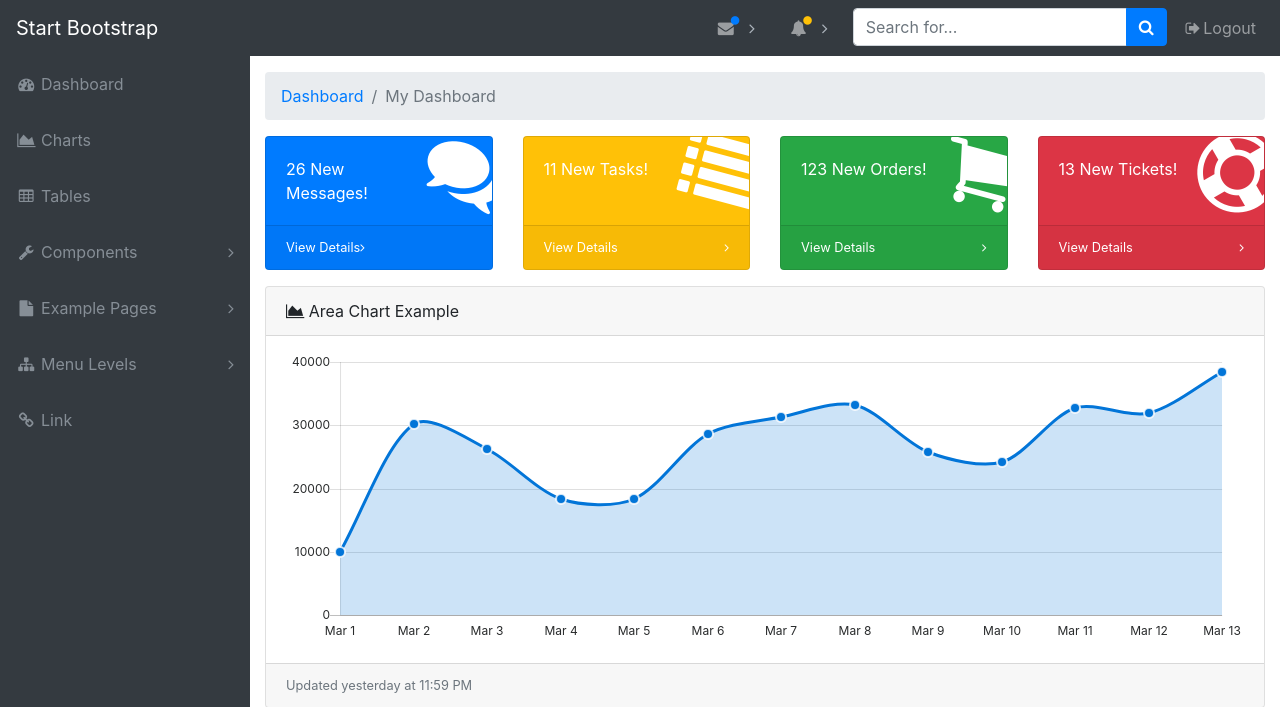
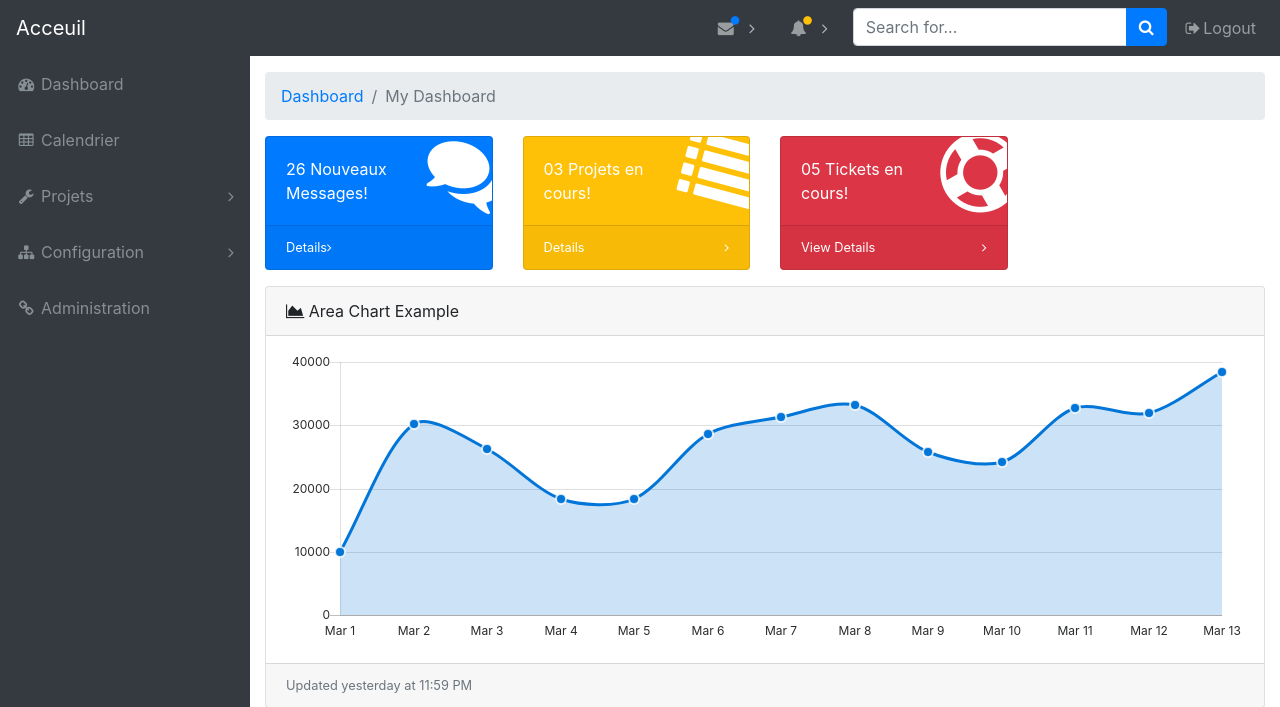
Before and after one commit to maximecohen2/workshop2_b3, a Django app: page / in a window 1280 px wide. Shown: the top 707 px of the page. Run offline with Django 3.2, Linux system fonts and the light colour scheme; the visitor is signed in with stand-in values (Sample User, id 1); grey boxes labelled with a size stand in for pictures from a placeholder-image service; some libraries are stand-ins or nearby versions.

Commit message:
Ajout URL project-list

```diff
--- a/base/urls.py
+++ b/base/urls.py
@@ -26,6 +26,7 @@ urlpatterns = [
     url(r'^logout$', LogoutUser.as_view(), name='logout'),
     url(r'^$', login_required(TemplateView.as_view(template_name='index.html'))),
     url(r'^profil', login_required(TemplateView.as_view(template_name='profil.html'))),
+    url(r'^project-list', login_required(TemplateView.as_view(template_name='project-list.html'))),
 
     url(r'^$', login_required(TemplateView.as_view(template_name='index.html'))),
     ]
--- a/templates/index.html
+++ b/templates/index.html
@@ -9,10 +9,10 @@
                 <div class="card-body-icon">
                     <i class="fa fa-fw fa-comments"></i>
                 </div>
-                <div class="mr-5">26 New Messages!</div>
+                <div class="mr-5">26 Nouveaux Messages!</div>
             </div>
             <a class="card-footer text-white clearfix small z-1" href="#">
-                <span class="float-left">View Details</span>
+                <span class="float-left">Details</span>
                 <i class="fa fa-angle-right"></i>
                 </span>
             </a>
@@ -24,16 +24,17 @@
                 <div class="card-body-icon">
                     <i class="fa fa-fw fa-list"></i>
                 </div>
-                <div class="mr-5">11 New Tasks!</div>
+                <div class="mr-5">03 Projets en cours!</div>
             </div>
             <a class="card-footer text-white clearfix small z-1" href="#">
-                <span class="float-left">View Details</span>
+                <span class="float-left">Details</span>
                 <span class="float-right">
                 <i class="fa fa-angle-right"></i>
               </span>
             </a>
         </div>
     </div>
+    <!--
     <div class="col-xl-3 col-sm-6 mb-3">
         <div class="card text-white bg-success o-hidden h-100">
             <div class="card-body">
@@ -50,13 +51,14 @@
             </a>
         </div>
     </div>
+    -->
     <div class="col-xl-3 col-sm-6 mb-3">
         <div class="card text-white bg-danger o-hidden h-100">
             <div class="card-body">
                 <div class="card-body-icon">
                     <i class="fa fa-fw fa-support"></i>
                 </div>
-                <div class="mr-5">13 New Tickets!</div>
+                <div class="mr-5">05 Tickets en cours!</div>
             </div>
             <a class="card-footer text-white clearfix small z-1" href="#">
                 <span class="float-left">View Details</span>
--- a/templates/layout.html
+++ b/templates/layout.html
@@ -25,7 +25,7 @@
 <body class="fixed-nav sticky-footer bg-dark" id="page-top">
 <!-- Navigation-->
 <nav class="navbar navbar-expand-lg navbar-dark bg-dark fixed-top" id="mainNav">
-    <a class="navbar-brand" href="index.html">Start Bootstrap</a>
+    <a class="navbar-brand" href="/">Acceuil</a>
     <button class="navbar-toggler navbar-toggler-right" type="button" data-toggle="collapse" data-target="#navbarResponsive" aria-controls="navbarResponsive" aria-expanded="false" aria-label="Toggle navigation">
         <span class="navbar-toggler-icon"></span>
     </button>
@@ -37,60 +37,66 @@
                     <span class="nav-link-text">Dashboard</span>
                 </a>
             </li>
+            <!--
             <li class="nav-item" data-toggle="tooltip" data-placement="right" title="Charts">
                 <a class="nav-link" href="charts.html">
                     <i class="fa fa-fw fa-area-chart"></i>
-                    <span class="nav-link-text">Charts</span>
+                    <span class="nav-link-text">Calendrier</span>
                 </a>
             </li>
+            -->
             <li class="nav-item" data-toggle="tooltip" data-placement="right" title="Tables">
                 <a class="nav-link" href="tables.html">
                     <i class="fa fa-fw fa-table"></i>
-                    <span class="nav-link-text">Tables</span>
+                    <span class="nav-link-text">Calendrier</span>
                 </a>
             </li>
             <li class="nav-item" data-toggle="tooltip" data-placement="right" title="Components">
                 <a class="nav-link nav-link-collapse collapsed" data-toggle="collapse" href="#collapseComponents" data-parent="#exampleAccordion">
                     <i class="fa fa-fw fa-wrench"></i>
-                    <span class="nav-link-text">Components</span>
+                    <span class="nav-link-text">Projets</span>
                 </a>
                 <ul class="sidenav-second-level collapse" id="collapseComponents">
                     <li>
-                        <a href="navbar.html">Navbar</a>
+                        <a href="navbar.html">Mes projets</a>
                     </li>
                     <li>
-                        <a href="cards.html">Cards</a>
+                        <a href="cards.html">Tous les projets</a>
                     </li>
                 </ul>
             </li>
+            <!--
             <li class="nav-item" data-toggle="tooltip" data-placement="right" title="Example Pages">
                 <a class="nav-link nav-link-collapse collapsed" data-toggle="collapse" href="#collapseExamplePages" data-parent="#exampleAccordion">
                     <i class="fa fa-fw fa-file"></i>
-                    <span class="nav-link-text">Example Pages</span>
+                    <span class="nav-link-text">Projets</span>
                 </a>
                 <ul class="sidenav-second-level collapse" id="collapseExamplePages">
                     <li>
-                        <a href="login.html">Login Page</a>
+                        <a href="login.html">Mes projets</a>
                     </li>
                     <li>
-                        <a href="register.html">Registration Page</a>
+                        <a href="register.html">Tous les projets</a>
                     </li>
-                    <li>
+                    <!--<li>
                         <a href="forgot-password.html">Forgot Password Page</a>
                     </li>
+
                     <li>
                         <a href="blank.html">Blank Page</a>
                     </li>
+
                 </ul>
             </li>
+            -->
             <li class="nav-item" data-toggle="tooltip" data-placement="right" title="Menu Levels">
                 <a class="nav-link nav-link-collapse collapsed" data-toggle="collapse" href="#collapseMulti" data-parent="#exampleAccordion">
                     <i class="fa fa-fw fa-sitemap"></i>
-                    <span class="nav-link-text">Menu Levels</span>
+                    <span class="nav-link-text">Configuration</span>
                 </a>
                 <ul class="sidenav-second-level collapse" id="collapseMulti">
                     <li>
-                        <a href="#">Second Level Item</a>
+                        <a href="#">Groupes de projets</a>
                     </li>
                     <li>
                         <a href="#">Second Level Item</a>
@@ -117,7 +123,7 @@
             <li class="nav-item" data-toggle="tooltip" data-placement="right" title="Link">
                 <a class="nav-link" href="#">
                     <i class="fa fa-fw fa-link"></i>
-                    <span class="nav-link-text">Link</span>
+                    <span class="nav-link-text">Administration</span>
                 </a>
             </li>
         </ul>
--- a/templates/tables.html
+++ b/templates/tables.html
@@ -725,7 +725,7 @@
     <!-- /.content-wrapper-->
     <footer class="sticky-footer">
       <div class="container">
-        <div class="text-center">
+        <div     class="text-center">
           <small>Copyright © Your Website 2018</small>
         </div>
       </div>
```
